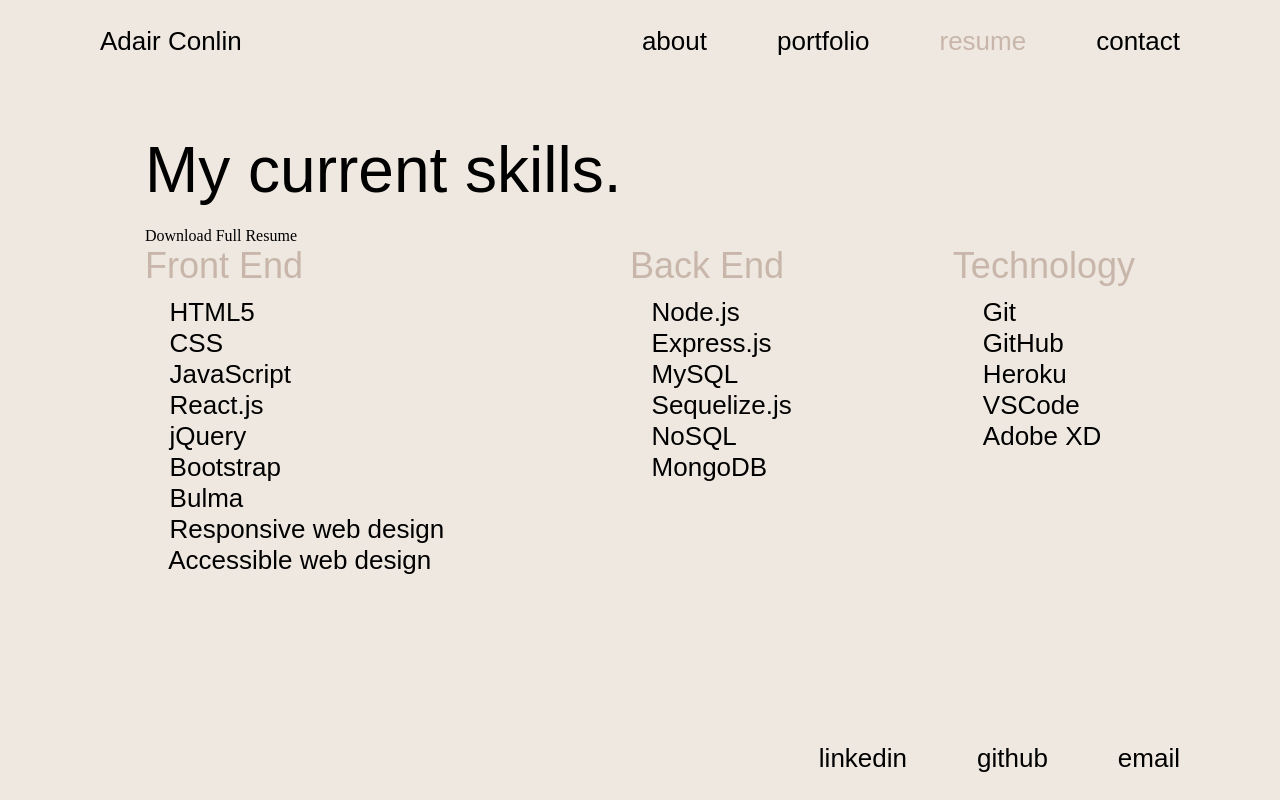
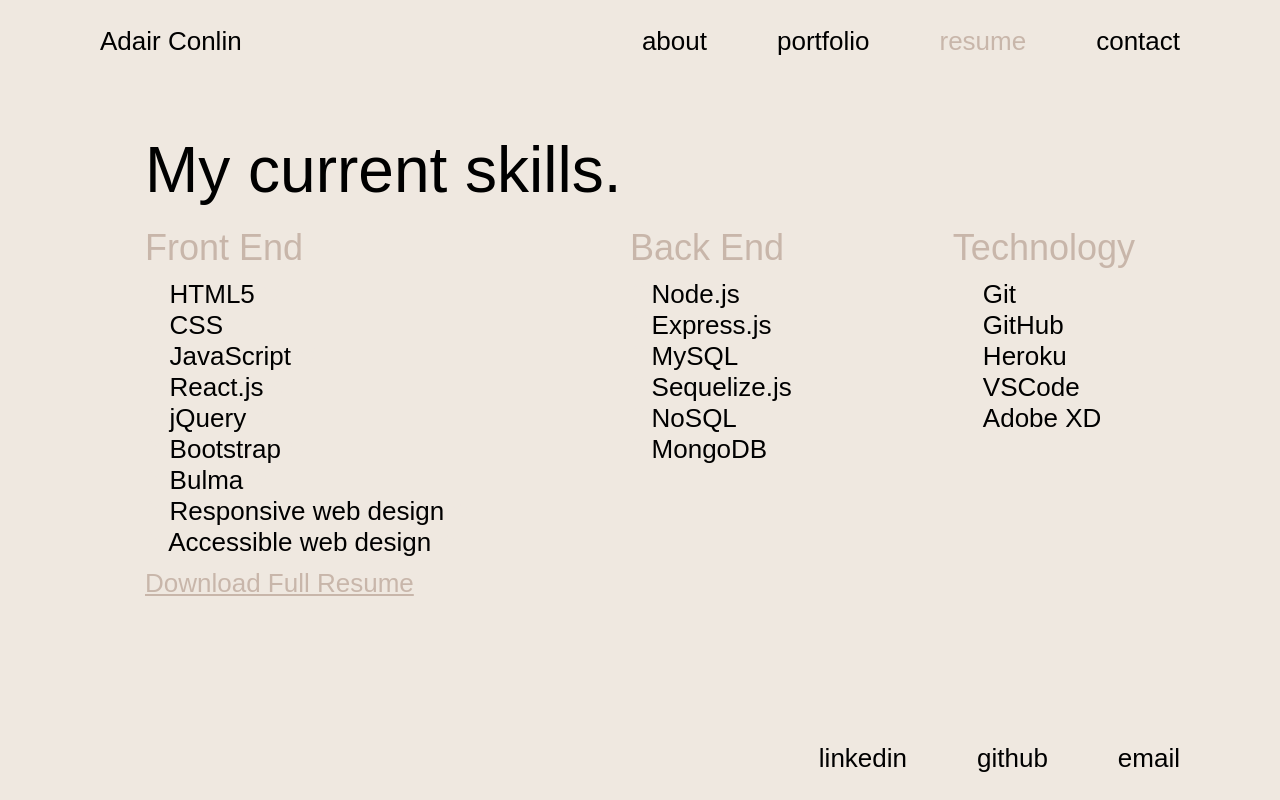
Before and after one commit to adairconlin/design-dev-portfolio, a React (Create React App) app: page / in a window 1280 px wide. Both pictures are taken after a click on the item "resume". Built offline with nearby package versions, Linux system fonts and the light colour scheme; a web font is replaced by a local one.

Commit message:
Fix resume and styling

```diff
--- a/src/components/Resume/index.js
+++ b/src/components/Resume/index.js
@@ -11,7 +11,6 @@ function Resume() {
     return (
         <animated.main className="resume" style={props}>
             <animated.h1 className="hText lg" style={xAnim}>My current skills.</animated.h1>
-            <a href="./resume.pdf" download="resume.pdf">Download Full Resume</a>
             <div>
                 <animated.section style={frontAnim}>
                     <h2 className="hText md accent">Front End</h2>
@@ -49,6 +48,7 @@ function Resume() {
                     </ul>
                 </animated.section>
             </div>
+            <a href="./resume.pdf" download="resume.pdf" className="hDisplay accent sm">Download Full Resume</a>
         </animated.main>
     )
 }
--- a/src/index.css
+++ b/src/index.css
@@ -214,6 +214,15 @@ footer ul {
     justify-content: space-between;
 }
 
+.resume a {
+    text-decoration: underline;
+    transition: .5s ease;
+}
+
+.resume a:hover {
+    color: black;
+}
+
 .resume h1, .resume h2, .resume ul {
     margin-top: 0;
     margin-bottom: 10px;
```
Also changed, not shown: 1 other file (tests, documents, lock files or other folders).
